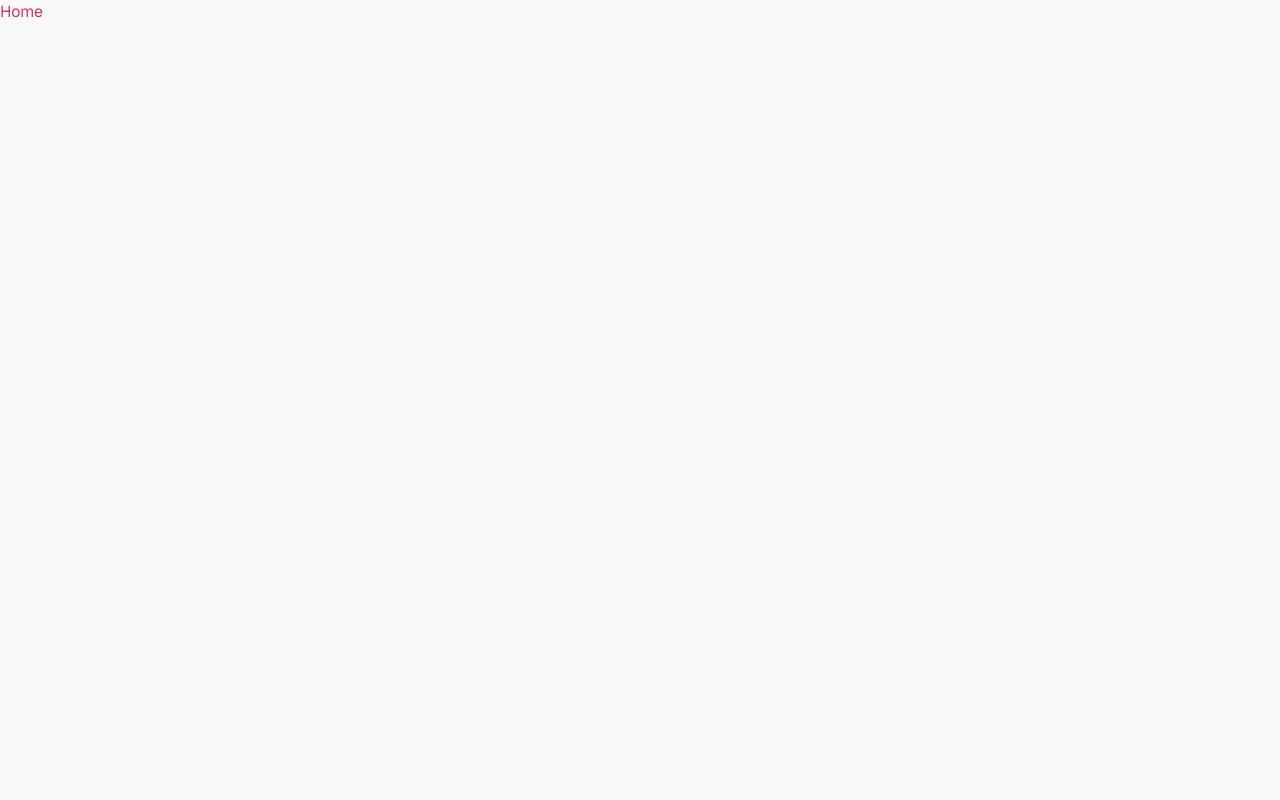
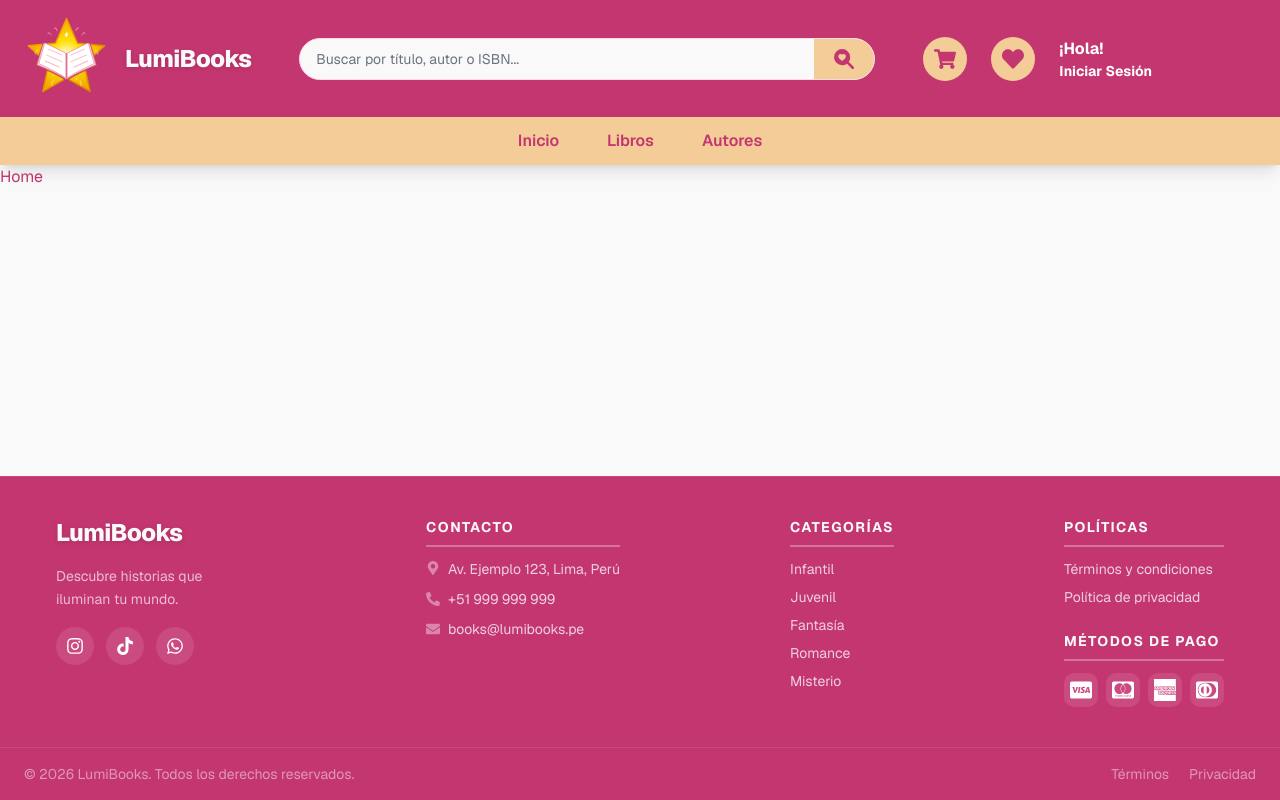
Before and after one commit to vero-martinez/lumibooks-proyecto-frontend, a Next.js app: page / in a window 1280 px wide. Built offline with nearby package versions, Linux system fonts and the light colour scheme; no server answers.

Commit message:
refactor: trasladar el layout público al layout principal de la aplicación

```diff
--- a/src/app/(public)/layout.tsx
+++ /dev/null
@@ -1,23 +0,0 @@
-import { Suspense } from "react";
-import { Footer } from "@/components/layout/footer/Footer";
-import { Navbar } from "@/components/layout/navbar/Navbar";
-
-export default function PublicLayout({
-  children,
-}: {
-  children: React.ReactNode;
-}) {
-  return (
-    <div className="min-h-dvh flex flex-col w-screen overflow-x-clip">
-      {/* Suspense necesario porque Navbar usa useSearchParams */}
-      <Suspense fallback={null}>
-        <Navbar />
-      </Suspense>
-      {/* El contenido principal ocupa el espacio restante */}
-      <div className="flex-1">
-        {children}
-      </div>
-      <Footer />
-    </div>
-  );
-}
--- a/src/app/layout.tsx
+++ b/src/app/layout.tsx
@@ -2,6 +2,9 @@ import type { Metadata } from "next";
 import { Geist, Geist_Mono } from "next/font/google";
 import "./globals.css";
 import { Providers } from "./providers";
+import { Suspense } from "react";
+import { Footer } from "@/components/layout/footer/Footer";
+import { Navbar } from "@/components/layout/navbar/Navbar";
 
 const geistSans = Geist({
   variable: "--font-geist-sans",
@@ -29,7 +32,15 @@ export default function RootLayout({
       className={`${geistSans.variable} ${geistMono.variable} h-full antialiased`}
     >
       <body className={`${geistSans.className} min-h-full flex flex-col`}>
-        <Providers>{children}</Providers>
+        <Providers>
+          <Suspense fallback={null}>
+            <Navbar />
+          </Suspense>
+          <div className="flex-1">
+            {children}
+          </div>
+          <Footer />
+        </Providers>
       </body>
     </html>
   );
```
